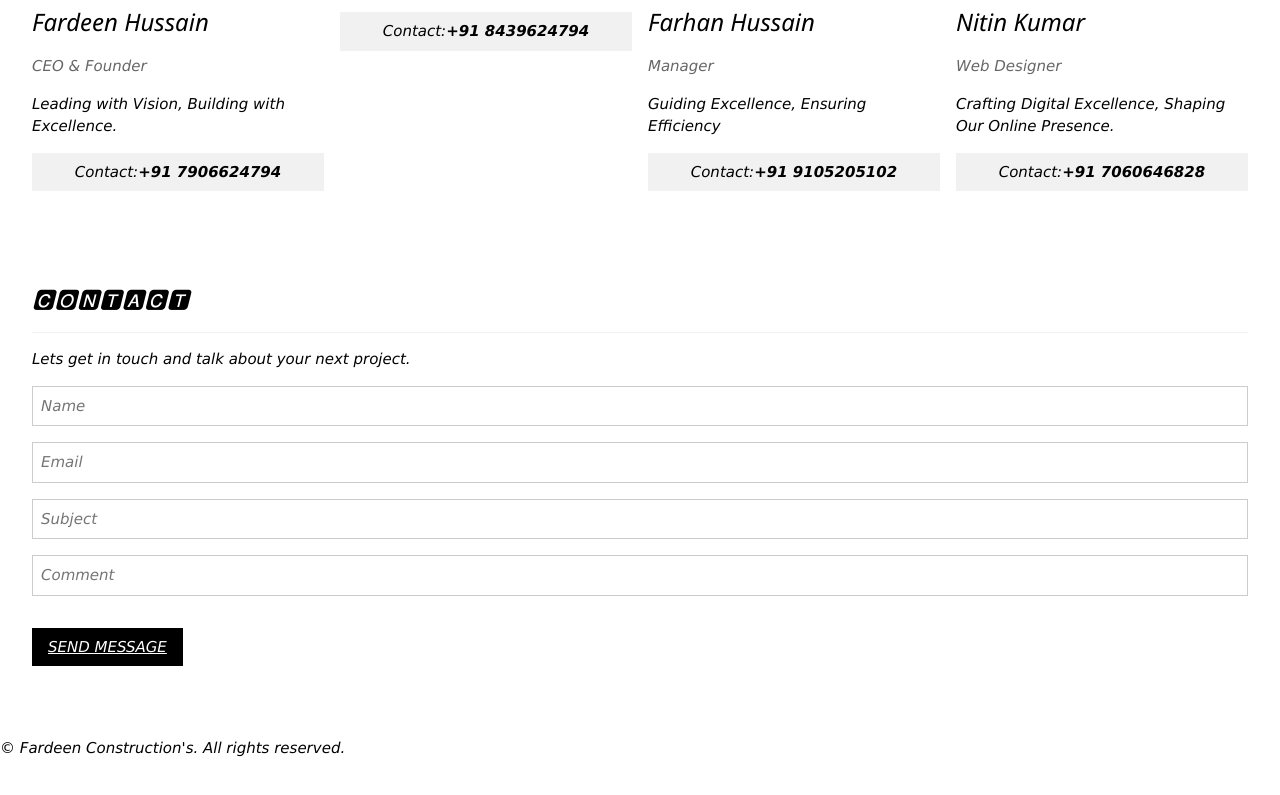
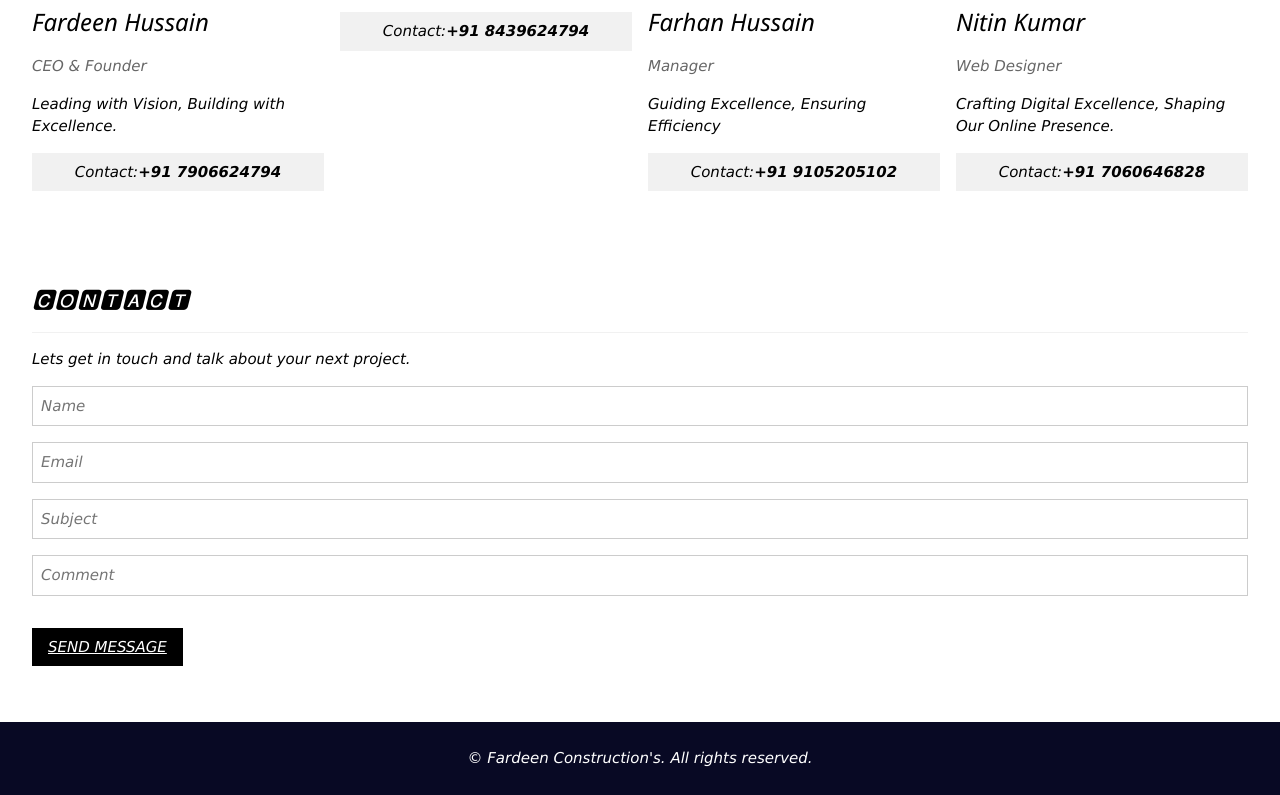
Before and after one commit to Nitin8268/constructions, a plain HTML site: page index.html in a window 1280 px wide. Shown: the part 2230-3025 px from the top of the page. Drawn offline with nearby package versions, Linux system fonts and the light colour scheme.

Commit message:
footer css index.html

```diff
--- a/index.html
+++ b/index.html
@@ -17,6 +17,13 @@
                     opacity: 0;
                 }
             }
+		footer {
+ 			 background-color: #080924;
+  			 color: #fff;
+		         padding: 10px;
+  			 text-align: center;
+			}
+
 	</style>
 <body>
 
```
